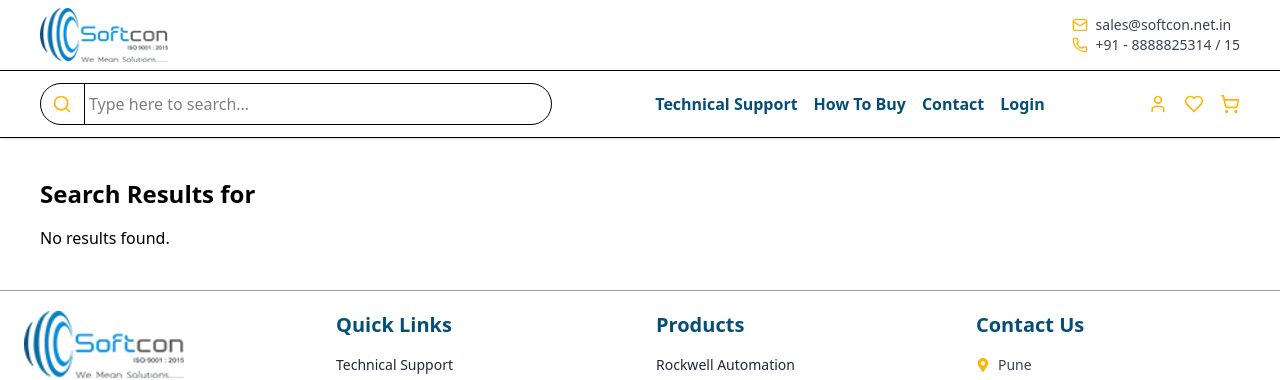
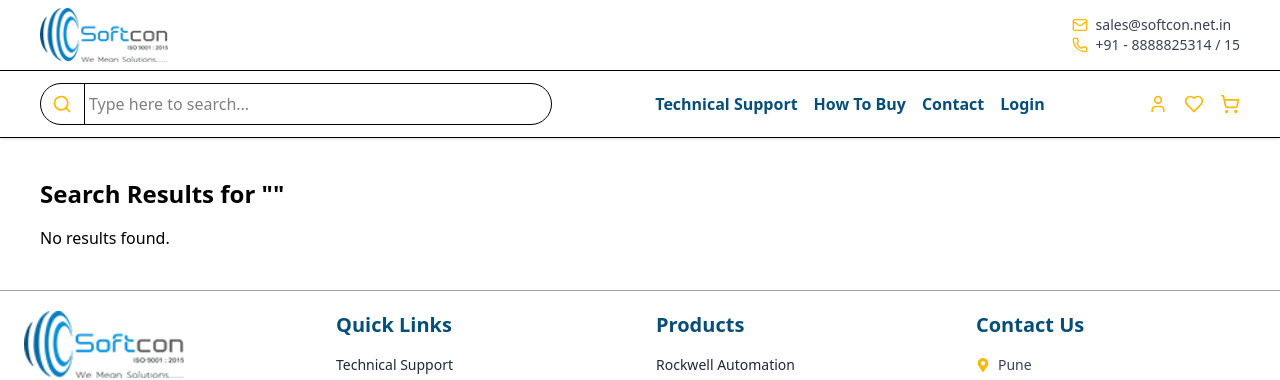
Before and after one commit to vm3techsolutions/softcon-trade, a Next.js app in the folder frontend/: page /search in a window 1280 px wide. Shown: the top 380 px of the page. Built offline with nearby package versions, Linux system fonts and the light colour scheme.

Commit message:
update search code

```diff
--- a/frontend/src/app/Dashboard/page.js
+++ b/frontend/src/app/Dashboard/page.js
@@ -1,8 +1,8 @@
 'use client';
 import { useState } from 'react';
 import Sidebar from '@/Component/Sidebar';
-import Profile from './profile/page';
-import Wishlist from './wishlist/page';
+import Profile from './profile/page.js';
+import Wishlist from './wishlist/page.js';
 
 const DashboardLayout = () => {
   const [activeTab, setActiveTab] = useState('profile');
--- /dev/null
+++ b/frontend/src/app/search/SearchResult.jsx
@@ -0,0 +1,39 @@
+// app/search/SearchResults.js
+'use client';
+import React, { useEffect } from "react";
+import { useDispatch, useSelector } from "react-redux";
+import { useSearchParams } from "next/navigation";
+import { searchProducts, fetchProductsByCategory } from "@/app/store/productByCatSlice";
+import ProductGrid from "@/Component/ProductGrid";
+
+export default function SearchResult() {
+  const dispatch = useDispatch();
+  const searchParams = useSearchParams();
+  const query = searchParams.get("query") || "";
+
+  const { data: filteredProducts, loading, error } = useSelector((state) => state.products);
+
+  useEffect(() => {
+    if (query) {
+      dispatch(fetchProductsByCategory("all")).then(() => {
+        dispatch(searchProducts(query));
+      });
+    }
+  }, [dispatch, query]);
+
+  return (
+    <div className="p-10">
+      <h1 className="text-2xl font-bold mb-4">Search Results for "{query}"</h1>
+
+      {loading ? (
+        <p>Loading...</p>
+      ) : error ? (
+        <p className="text-red-500">Error: {error}</p>
+      ) : filteredProducts.length > 0 ? (
+        <ProductGrid products={filteredProducts} />
+      ) : (
+        <p>No results found.</p>
+      )}
+    </div>
+  );
+}
--- a/frontend/src/app/search/page.js
+++ b/frontend/src/app/search/page.js
@@ -1,38 +1,12 @@
+// app/search/page.js
 'use client';
-import React, { useEffect } from "react";
-import { useDispatch, useSelector } from "react-redux";
-import { useSearchParams } from "next/navigation";
-import { searchProducts, fetchProductsByCategory } from "@/app/store/productByCatSlice";
-import ProductGrid from "@/Component/ProductGrid";
+import React, { Suspense } from "react";
+import SearchResult from './SearchResult';
 
 export default function SearchPage() {
-  const dispatch = useDispatch();
-  const searchParams = useSearchParams();
-  const query = searchParams.get("query") || "";
-
-  const { data: filteredProducts, loading, error } = useSelector((state) => state.products);
-
-  useEffect(() => {
-    if (query) {
-      dispatch(fetchProductsByCategory("all")).then(() => {
-        dispatch(searchProducts(query));
-      });
-    }
-  }, [dispatch, query]);
-
   return (
-    <div className="p-10">
-      <h1 className="text-2xl font-bold mb-4">Search Results for {query}</h1>
-
-      {loading ? (
-        <p>Loading...</p>
-      ) : error ? (
-        <p className="text-red-500">Error: {error}</p>
-      ) : filteredProducts.length > 0 ? (
-        <ProductGrid products={filteredProducts} />
-      ) : (
-        <p>No results found.</p>
-      )}
-    </div>
+    <Suspense fallback={<div className="p-10">Loading search results...</div>}>
+      <SearchResult />
+    </Suspense>
   );
 }
--- /dev/null
+++ b/frontend/src/app/search/page1.js
@@ -0,0 +1,38 @@
+'use client';
+import React, { useEffect } from "react";
+import { useDispatch, useSelector } from "react-redux";
+import { useSearchParams } from "next/navigation";
+import { searchProducts, fetchProductsByCategory } from "@/app/store/productByCatSlice";
+import ProductGrid from "@/Component/ProductGrid";
+
+export default function SearchPage() {
+  const dispatch = useDispatch();
+  const searchParams = useSearchParams();
+  const query = searchParams.get("query") || "";
+
+  const { data: filteredProducts, loading, error } = useSelector((state) => state.products);
+
+  useEffect(() => {
+    if (query) {
+      dispatch(fetchProductsByCategory("all")).then(() => {
+        dispatch(searchProducts(query));
+      });
+    }
+  }, [dispatch, query]);
+
+  return (
+    <div className="p-10">
+      <h1 className="text-2xl font-bold mb-4">Search Results for {query}</h1>
+
+      {loading ? (
+        <p>Loading...</p>
+      ) : error ? (
+        <p className="text-red-500">Error: {error}</p>
+      ) : filteredProducts.length > 0 ? (
+        <ProductGrid products={filteredProducts} />
+      ) : (
+        <p>No results found.</p>
+      )}
+    </div>
+  );
+}
```
